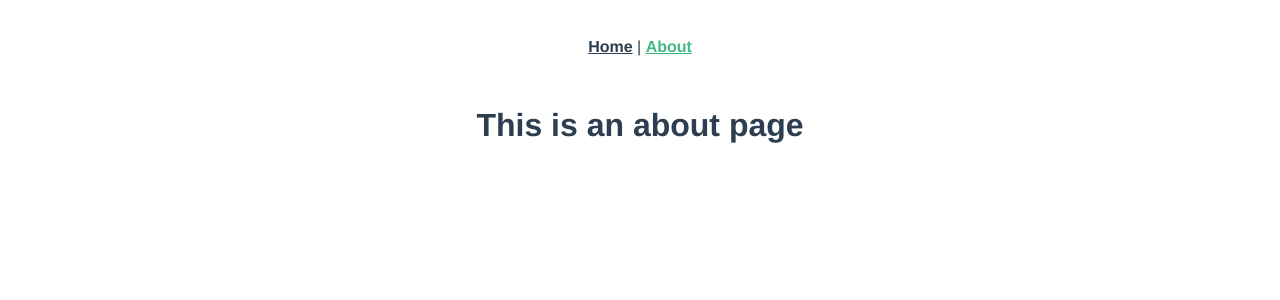
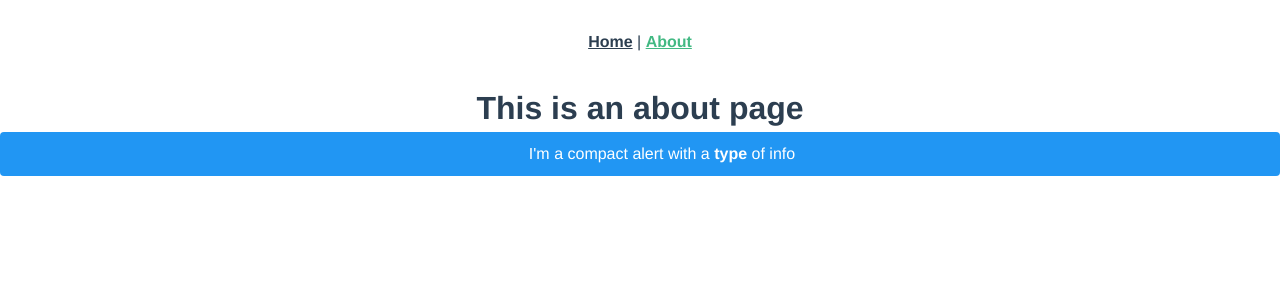
Before and after one commit to ar20190114/Vue-Book-App, a Vue app: page /about in a window 1280 px wide. Shown: the top 300 px of the page. Built offline with nearby package versions, Linux system fonts and the light colour scheme.

Commit message:
vuetify3 setup

```diff
--- a/package.json
+++ b/package.json
@@ -12,6 +12,7 @@
     "core-js": "^3.8.3",
     "vue": "^3.2.13",
     "vue-router": "^4.0.3",
+    "vuetify": "^3.0.1",
     "vuex": "^4.0.0"
   },
   "devDependencies": {
--- a/src/main.ts
+++ b/src/main.ts
@@ -3,4 +3,15 @@ import App from "./App.vue";
 import router from "./router";
 import store from "./store";
 
-createApp(App).use(store).use(router).mount("#app");
+// Vuetify
+import "vuetify/styles";
+import { createVuetify } from "vuetify";
+import * as components from "vuetify/components";
+import * as directives from "vuetify/directives";
+
+const vuetify = createVuetify({
+  components,
+  directives,
+});
+
+createApp(App).use(store).use(router).use(vuetify).mount("#app");
--- a/src/views/AboutView.vue
+++ b/src/views/AboutView.vue
@@ -1,5 +1,8 @@
 <template>
   <div class="about">
     <h1>This is an about page</h1>
+    <v-alert density="compact" type="info">
+      I'm a compact alert with a <strong>type</strong> of info
+    </v-alert>
   </div>
 </template>
```
Also changed, not shown: 1 other file (tests, documents, lock files or other folders).
